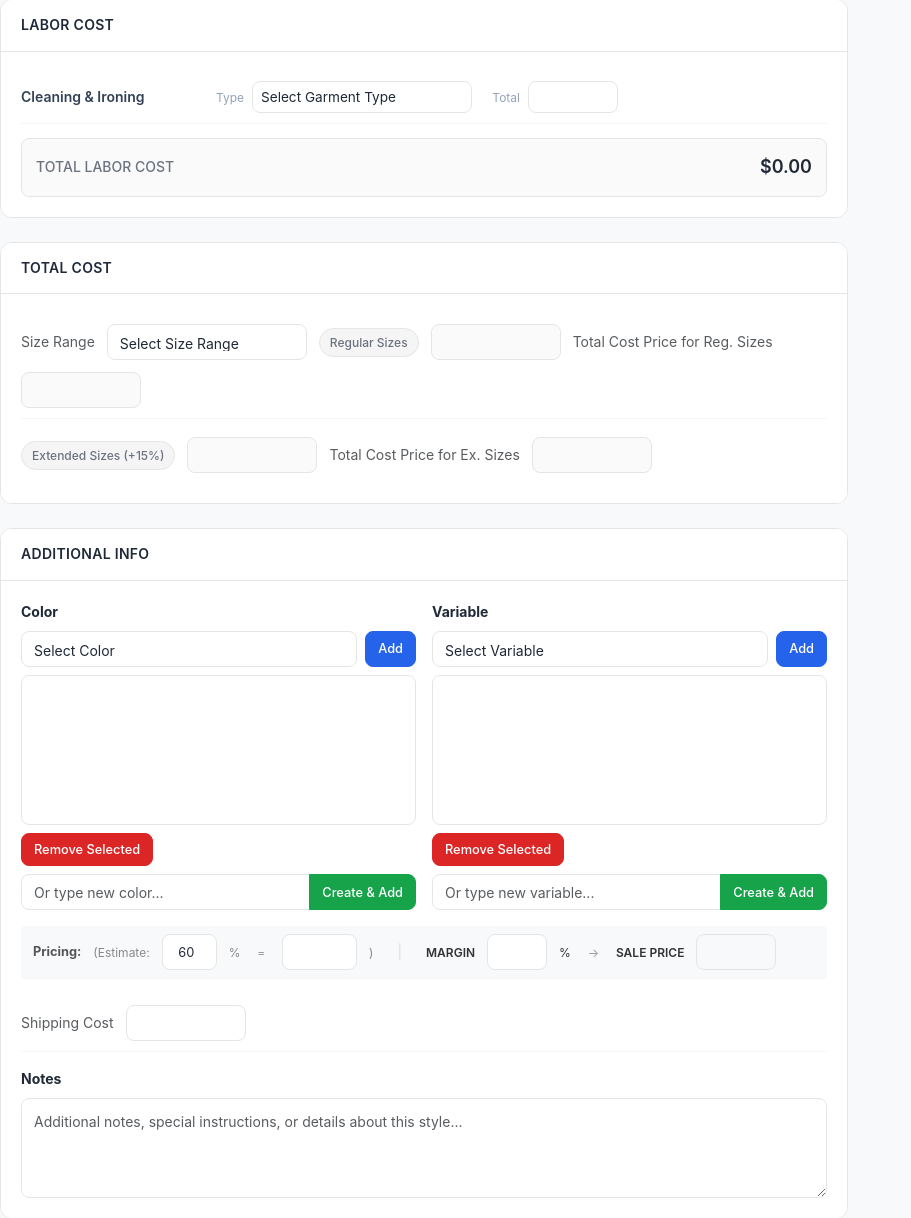
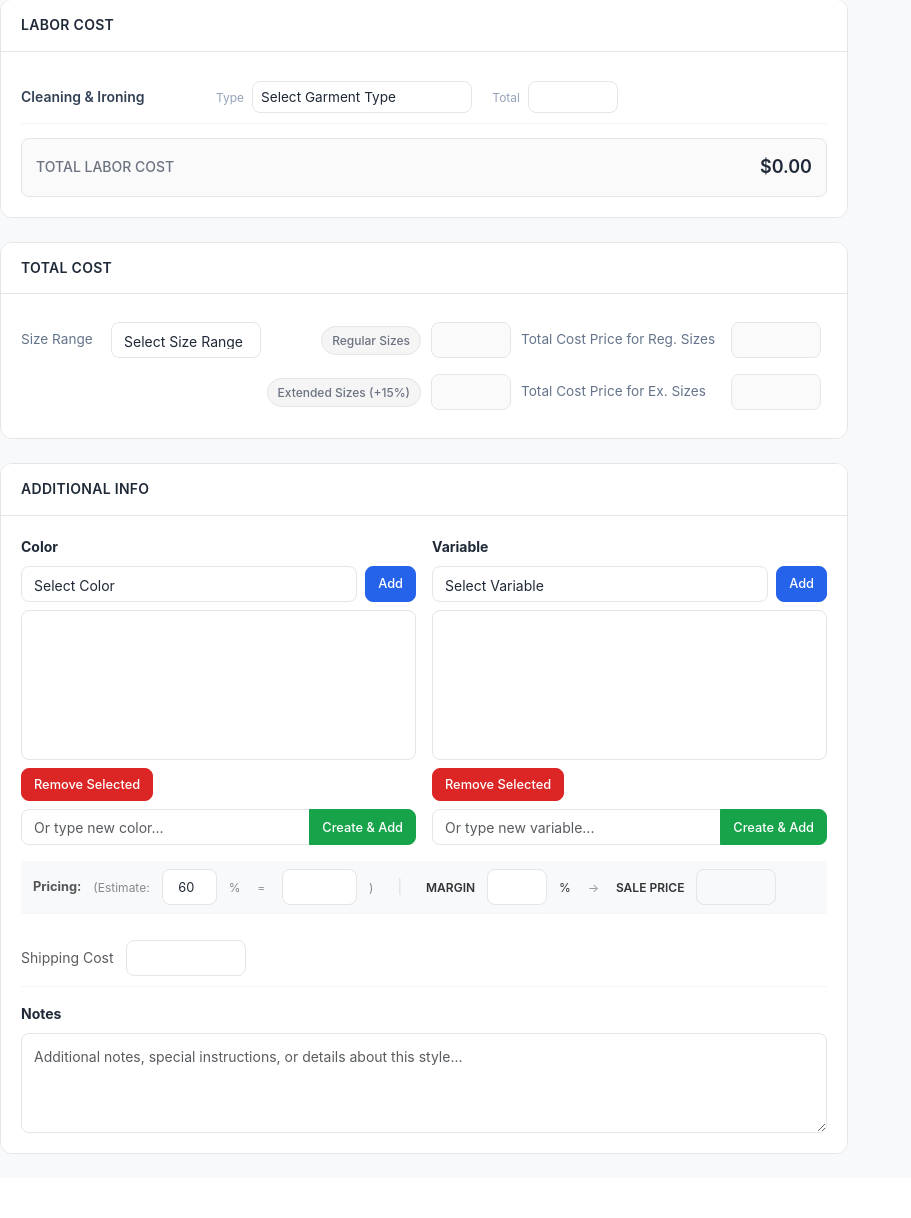
Before and after one commit to JAITteam/ja-uniforms-pricing, a Flask app: template templates/style_wizard.html in a window 1280 px wide. Shown: the part 1301-2519 px from the top of the page, without its empty margins (0-911 px from the left). After the commit the page ends 2455 px from the top, so only its background shows below. Run offline with Flask 3, Linux system fonts and the light colour scheme; the template is opened without the code that fills it, so the values that code supplies are empty; some libraries are stand-ins or nearby versions.

Commit message:
layout chnages

```diff
--- a/static/css/custom.css
+++ b/static/css/custom.css
@@ -1266,3 +1266,24 @@ textarea {
 .labor-row:has(#garment_type) {
     grid-template-columns: 180px 35px 220px 40px 90px !important;
 }
+/* ============================================
+   TOTAL COST GRID ALIGNMENT
+   ============================================ */
+.total-cost-row {
+    display: grid;
+    grid-template-columns: 80px 160px 140px 80px 200px 90px;
+    align-items: center;
+    gap: 10px;
+    padding: 0.5rem 0;
+}
+
+.total-cost-row .total-cost-label {
+    font-size: 0.85rem;
+    color: #64748b;
+}
+
+.total-cost-row .chip {
+    justify-self: end;
+    white-space: nowrap;
+    font-size: 0.75rem;
+}
--- a/templates/style_wizard.html
+++ b/templates/style_wizard.html
@@ -222,9 +222,9 @@
     <div class="panel">
       <div class="ph">TOTAL COST</div>
       <div class="pb">
-        <div class="kv">
-          <span class="text-muted">Size Range</span>
-          <select class="form-select md" id="size_range_id">
+        <div class="total-cost-row">
+          <span class="total-cost-label">Size Range</span>
+          <select class="form-select" id="size_range_id" style="width: 150px;">
             <option value="">Select Size Range</option>
             {% for sr in size_ranges %}
             <option value="{{ sr.id }}"
@@ -237,15 +237,17 @@
             {% endfor %}
           </select>
           <span class="chip">Regular Sizes</span>
-          <input class="form-control sm text-center" id="regular_sizes_display" disabled>
-          <span class="text-muted">Total Cost Price for Reg. Sizes</span>
-          <input class="form-control w-110 text-end" id="total_reg" disabled>
+          <input class="form-control text-center" id="regular_sizes_display" disabled style="width: 80px;">
+          <span class="total-cost-label">Total Cost Price for Reg. Sizes</span>
+          <input class="form-control text-end" id="total_reg" disabled style="width: 90px;">
         </div>
-        <div class="kv mt-2">
+        <div class="total-cost-row">
+          <span class="total-cost-label"></span>
+          <span style="width: 150px;"></span>
           <span class="chip" id="extended_label">Extended Sizes (+15%)</span>
-          <input class="form-control sm text-center" id="extended_sizes_display" disabled>
-          <span class="text-muted">Total Cost Price for Ex. Sizes</span>
-          <input class="form-control w-110 text-end" id="total_ext" disabled>
+          <input class="form-control text-center" id="extended_sizes_display" disabled style="width: 80px;">
+          <span class="total-cost-label">Total Cost Price for Ex. Sizes</span>
+          <input class="form-control text-end" id="total_ext" disabled style="width: 90px;">
         </div>
       </div>
     </div>
```
